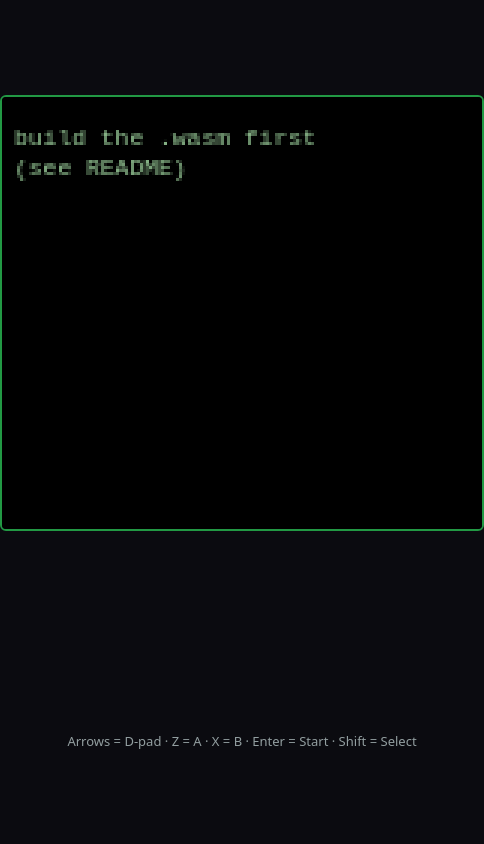
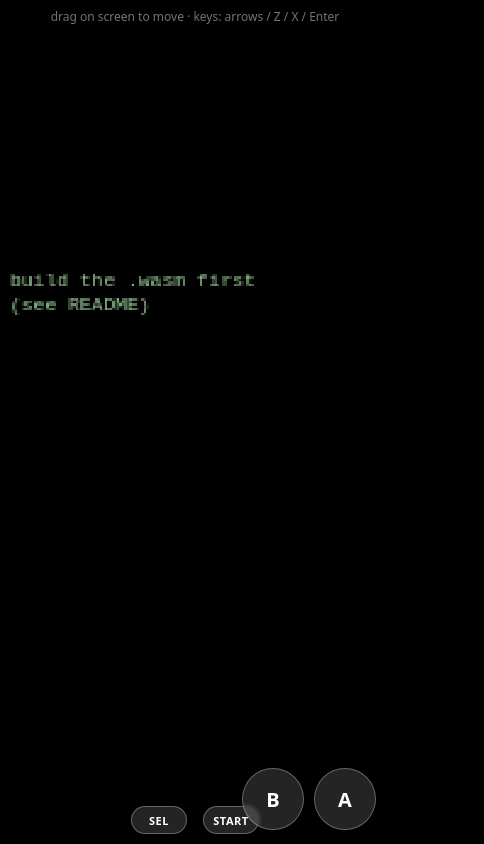
Before and after one commit to knightdx91-alt/Web-pokemon-crystal, a plain HTML site: page web/index.html in a window 390 px wide. Shown: the whole page, 484 px wide, since content can reach past the window. Drawn offline with Linux system fonts and the light colour scheme; no server answers.

Commit message:
Web frontend: responsive fit-to-screen + touch controls
- index.html: canvas scales to the largest 160:144 box that fits the viewport
  (fills width in portrait, height in landscape, never distorts), re-fits on
  rotate. Full-bleed black background, no scroll/zoom, safe-area insets.
- Translucent on-screen A/B/Start/Select buttons overlaid in the corners.
- main.js: drag-to-move on the game area (drag direction = held D-pad, diagonals,
  dead-zone) + pointer bindings for the on-screen buttons. Keyboard still works.

Note: deliberately fit-to-screen rather than full-stretch -- stretching the GB's
near-square 160:144 to a tall/wide phone would distort badly.

https://claude.ai/code/session_01Q89oup9gts8G5PGu5oG3zT

```diff
--- a/web/index.html
+++ b/web/index.html
@@ -2,21 +2,54 @@
 <html lang="en">
 <head>
 <meta charset="utf-8">
-<meta name="viewport" content="width=device-width, initial-scale=1, viewport-fit=cover">
+<meta name="viewport" content="width=device-width, initial-scale=1, maximum-scale=1, user-scalable=no, viewport-fit=cover">
 <title>Pokémon Crystal — WebAssembly</title>
 <style>
-  html, body { margin: 0; height: 100%; background: #0b0b10; color: #cdd; font-family: system-ui, sans-serif; }
-  main { display: grid; place-items: center; height: 100%; gap: 12px; }
-  canvas { image-rendering: pixelated; width: 480px; height: 432px; background: #081820;
-           border: 2px solid #294; border-radius: 6px; }
-  .hint { font-size: 13px; opacity: .7; }
+  :root { color-scheme: dark; }
+  html, body { margin: 0; height: 100%; background: #000; overflow: hidden;
+               font-family: system-ui, sans-serif; -webkit-user-select: none; user-select: none;
+               -webkit-tap-highlight-color: transparent; touch-action: none; }
+  #stage { position: fixed; inset: 0; display: grid; place-items: center; }
+  /* Largest 160:144 box that fits the viewport — fills width in portrait,
+     height in landscape, never distorts. */
+  #screen { image-rendering: pixelated; image-rendering: crisp-edges;
+            width: min(100vw, calc(100vh * 160 / 144));
+            height: min(100vh, calc(100vw * 144 / 160));
+            background: #081820; display: block; }
+
+  /* Translucent on-screen controls, overlaid in the corners. */
+  .pad { position: fixed; bottom: max(14px, env(safe-area-inset-bottom));
+         display: flex; gap: 10px; align-items: center; z-index: 5; }
+  .pad.left  { left: max(14px, env(safe-area-inset-left)); }
+  .pad.right { right: max(14px, env(safe-area-inset-right)); }
+  .pad.mid   { left: 50%; transform: translateX(-50%); gap: 16px; bottom: max(10px, env(safe-area-inset-bottom)); }
+  .btn { -webkit-user-select: none; user-select: none; touch-action: none;
+         display: grid; place-items: center; color: #fff; font-weight: 700;
+         background: rgba(255,255,255,.14); border: 1px solid rgba(255,255,255,.30);
+         backdrop-filter: blur(2px); border-radius: 999px; }
+  .ab  { width: 60px; height: 60px; font-size: 20px; }
+  .ss  { width: 54px; height: 26px; border-radius: 999px; font-size: 11px; letter-spacing: .5px; }
+  .btn:active, .btn.held { background: rgba(255,255,255,.40); }
+  .hint { position: fixed; top: max(8px, env(safe-area-inset-top)); left: 0; right: 0;
+          text-align: center; color: rgba(255,255,255,.45); font-size: 12px; z-index: 5;
+          pointer-events: none; }
 </style>
 </head>
 <body>
-<main>
+<main id="stage">
   <canvas id="screen" width="160" height="144"></canvas>
-  <div class="hint">Arrows = D-pad · Z = A · X = B · Enter = Start · Shift = Select</div>
 </main>
+<div class="hint" id="hint">drag on screen to move · keys: arrows / Z / X / Enter</div>
+
+<div class="pad mid">
+  <div class="btn ss" data-btn="2">SEL</div>
+  <div class="btn ss" data-btn="3">START</div>
+</div>
+<div class="pad right">
+  <div class="btn ab" data-btn="1">B</div>
+  <div class="btn ab" data-btn="0">A</div>
+</div>
+
 <script type="module" src="./main.js"></script>
 </body>
 </html>
--- a/web/main.js
+++ b/web/main.js
@@ -16,8 +16,46 @@ const KEY = {
   "ArrowRight": 4, "ArrowLeft": 5, "ArrowUp": 6, "ArrowDown": 7,
 };
 let buttons = 0;
+const DIR_MASK = (1 << 4) | (1 << 5) | (1 << 6) | (1 << 7); // R L U D
 addEventListener("keydown", e => { if (e.code in KEY) { buttons |= 1 << KEY[e.code]; e.preventDefault(); } });
 addEventListener("keyup",   e => { if (e.code in KEY) { buttons &= ~(1 << KEY[e.code]); e.preventDefault(); } });
+
+// --- On-screen A/B/Start/Select buttons (touch + mouse) ---------------------
+for (const el of document.querySelectorAll(".btn[data-btn]")) {
+  const bit = 1 << Number(el.dataset.btn);
+  const press = e => { buttons |= bit; el.classList.add("held"); e.preventDefault(); };
+  const release = e => { buttons &= ~bit; el.classList.remove("held"); e.preventDefault(); };
+  el.addEventListener("pointerdown", press);
+  el.addEventListener("pointerup", release);
+  el.addEventListener("pointercancel", release);
+  el.addEventListener("pointerleave", release);
+}
+
+// --- Drag-to-move on the game area: drag direction = held D-pad --------------
+// Touch (or mouse-drag) the screen and pull in a direction; that direction is
+// held like a D-pad until you release. Diagonals allowed. Small dead-zone.
+(function dragToMove() {
+  const screen = document.getElementById("screen");
+  let active = null, ox = 0, oy = 0;
+  const DEAD = 14; // px before movement registers
+  const update = (x, y) => {
+    let dir = 0;
+    const dx = x - ox, dy = y - oy;
+    if (Math.hypot(dx, dy) >= DEAD) {
+      if (dx >  DEAD * 0.5) dir |= 1 << 4;      // Right
+      if (dx < -DEAD * 0.5) dir |= 1 << 5;      // Left
+      if (dy < -DEAD * 0.5) dir |= 1 << 6;      // Up
+      if (dy >  DEAD * 0.5) dir |= 1 << 7;      // Down
+    }
+    buttons = (buttons & ~DIR_MASK) | dir;
+  };
+  screen.addEventListener("pointerdown", e => { active = e.pointerId; ox = e.clientX; oy = e.clientY;
+                                                screen.setPointerCapture(e.pointerId); e.preventDefault(); });
+  screen.addEventListener("pointermove", e => { if (e.pointerId === active) { update(e.clientX, e.clientY); e.preventDefault(); } });
+  const end = e => { if (e.pointerId === active) { active = null; buttons &= ~DIR_MASK; e.preventDefault(); } };
+  screen.addEventListener("pointerup", end);
+  screen.addEventListener("pointercancel", end);
+})();
 
 async function fetchBytes(url) {
   const res = await fetch(url);
```
